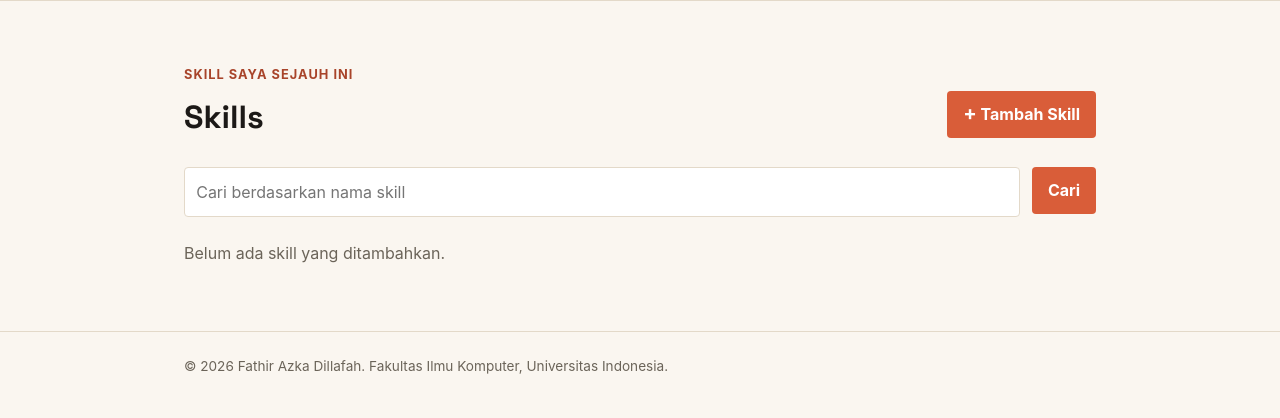
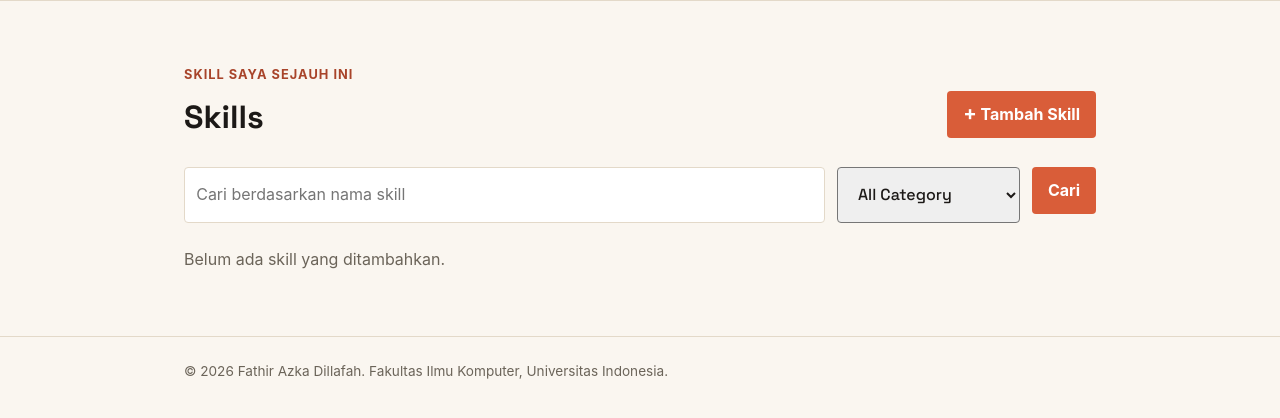
Before and after one commit to F-thir/myportofolio, a Django app: page /skill/ in a window 1280 px wide. Shown: the part 74-492 px from the top of the page. Run offline with Django 5.2, Linux system fonts and the light colour scheme; data that the repository does not hold is empty.

Commit message:
Tugas 3 - Searching by Category (Experience & Skill)

```diff
--- a/main/views.py
+++ b/main/views.py
@@ -30,11 +30,13 @@ def show_experience(request):
         )
     experiences = [experience.object for experience in experiences]
     title_query = request.GET.get("title", "").strip()
+    category_query = request.GET.get("category", "").strip()
 
     context = {
         "name": "Fathir Azka Dillafah",
         "experience_list": experiences,
         "title_query": title_query,
+        "category_query":category_query,
     }
     return render(request, "experience.html", context)
 
@@ -81,10 +83,15 @@ def update_experience(request, experience_id):
 
 def get_experience_json(request):
     title_query = request.GET.get("title", "").strip()
+    category_query = request.GET.get("category", "").strip()
+
     experiences = Experience.objects.all()
 
     if title_query:
         experiences = experiences.filter(title__icontains=title_query)
+
+    if category_query:
+        experiences = experiences.filter(category=category_query)
 
     experience_json = serializers.serialize("json", experiences)
     return HttpResponse(experience_json, content_type="application/json")
@@ -99,11 +106,13 @@ def show_skill(request):
         )
     skills = [skill.object for skill in skills]
     title_query = request.GET.get("title", "").strip()
+    category_query = request.GET.get("category", "").strip()
 
     context = {
         "name": "Fathir Azka Dillafah",
         "skill_list": skills,
         "title_query": title_query,
+        "category_query": category_query,
     }
     return render(request, "skill.html", context)
 
@@ -150,10 +159,14 @@ def update_skill(request, skill_id):
 
 def get_skill_json(request):
     title_query = request.GET.get("title", "").strip()
+    category_query = request.GET.get("category", "").strip()
     skills = Skill.objects.all()
 
     if title_query:
         skills = skills.filter(title__icontains=title_query)
+
+    if category_query:
+        skills = skills.filter(category=category_query)
 
     skill_json = serializers.serialize("json", skills)
     return HttpResponse(skill_json, content_type="application/json")
@@ -169,11 +182,13 @@ def show_projects(request):
     )
     projects = [project.object for project in projects]
     title_query = request.GET.get("title", "").strip()
+    category_query = request.GET.get("category", "").strip()
 
     context = {
         "name": "Fathir Azka Dillafah",
         "project_list": projects,
         "title_query": title_query,
+        "category_query": category_query,
     }
     return render(request, "project.html", context)
 
--- a/static/css/style.css
+++ b/static/css/style.css
@@ -800,15 +800,26 @@ h1, .brand {
 
 /* Tugas 3 - Fixing Experience / Adding Image" */
 .experience-image {
-    /* position: absolute; */
     display: block;
     width: 100%;
     height: auto;
     margin-bottom: 1rem;
     box-shadow: 0 0 5px rgba(0, 0, 0, 0.2);
     border-radius: var(--radius);
-    /* opacity: 0; */
-    /* animation: slideshow 12s infinite; */
+}
+
+/* Tugas 3 - Category Filtering */
+.skill-category-filter {
+    font-family: "Space Grotesk", -apple-system, sans-serif;
+    font-size: 1rem;
+    height: 100%;
+    padding: 0.95rem 1rem;
+    border-radius: var(--radius);
+    color: var(--text);
+}
+
+.skill-category-filter:focus {
+    outline: 2px solid var(--accent);
 }
 
 /* Footer & Responsive */
--- a/templates/skill.html
+++ b/templates/skill.html
@@ -19,14 +19,32 @@
                 <form method="get"
                       action="{% url 'main:show_skill' %}"
                       class="project-search">
+
                     <input type="search"
                            name="title"
                            value="{{ title_query }}"
                            placeholder="Cari berdasarkan nama skill"
                            class="project-search__input"
                            aria-label="Cari berdasarkan nama skill">
+
+                    <select name="category" class="skill-category-filter">
+                        <option value="">All Category</option>
+                        <option value="programming"
+                            {% if category_query == "programming" %}selected{% endif %}>Programming</option>
+                        <option value="language"
+                            {% if category_query == "language" %}selected{% endif %}>Language</option>
+                        <option value="software"
+                            {% if category_query == "software" %}selected{% endif %}>Software & Tools</option>
+                        <option value="technical"
+                            {% if category_query == "technical" %}selected{% endif %}>Technical Skill</option>
+                        <option value="other"
+                            {% if category_query == "other" %}selected{% endif %}>Other</option>
+                    </select>
+
                     <button type="submit" class="button">Cari</button>
                 </form>
+
+
                 <div class="skill-grid">
                     {% for skill in skill_list %}
                         <article class="skill-card">
```
Also changed, not shown: templates/experience.html (+16 -0 lines), README.md.
